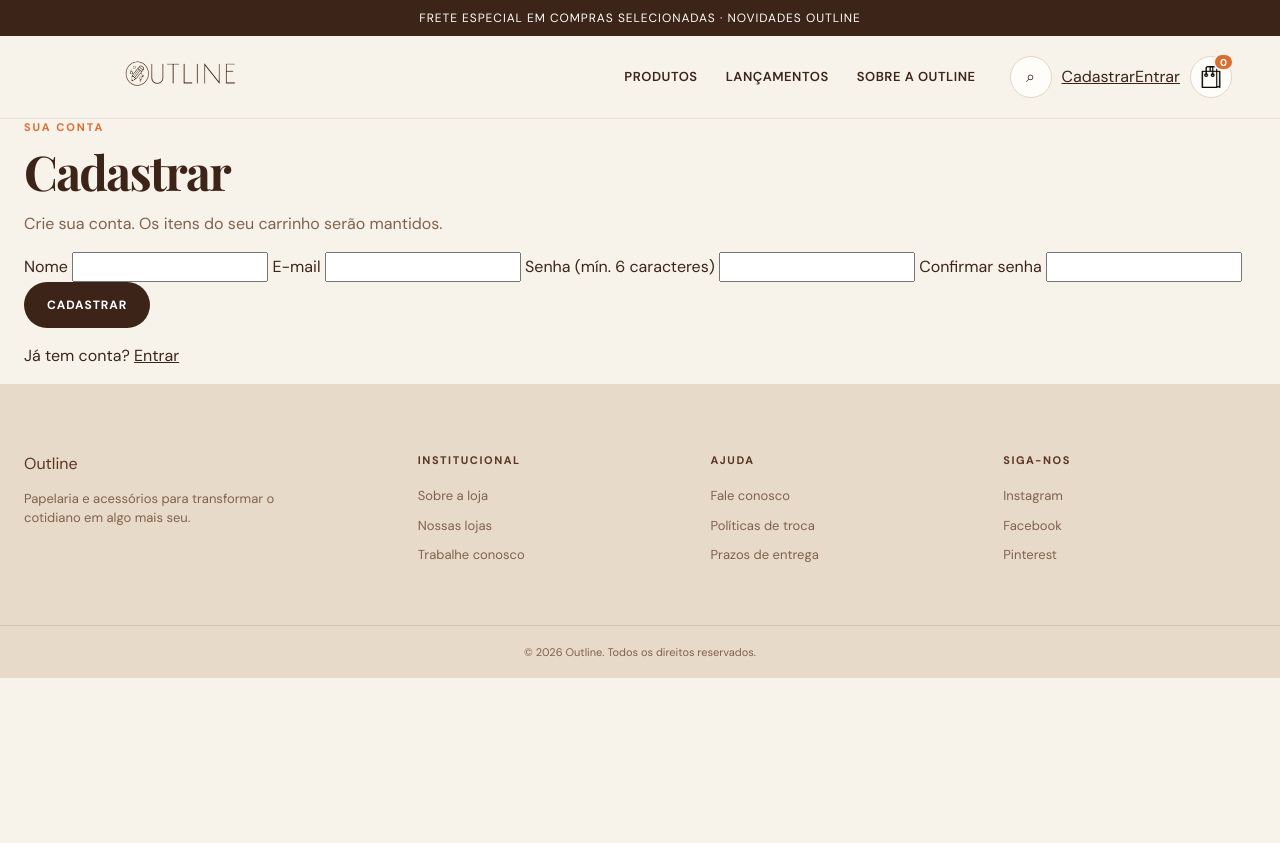
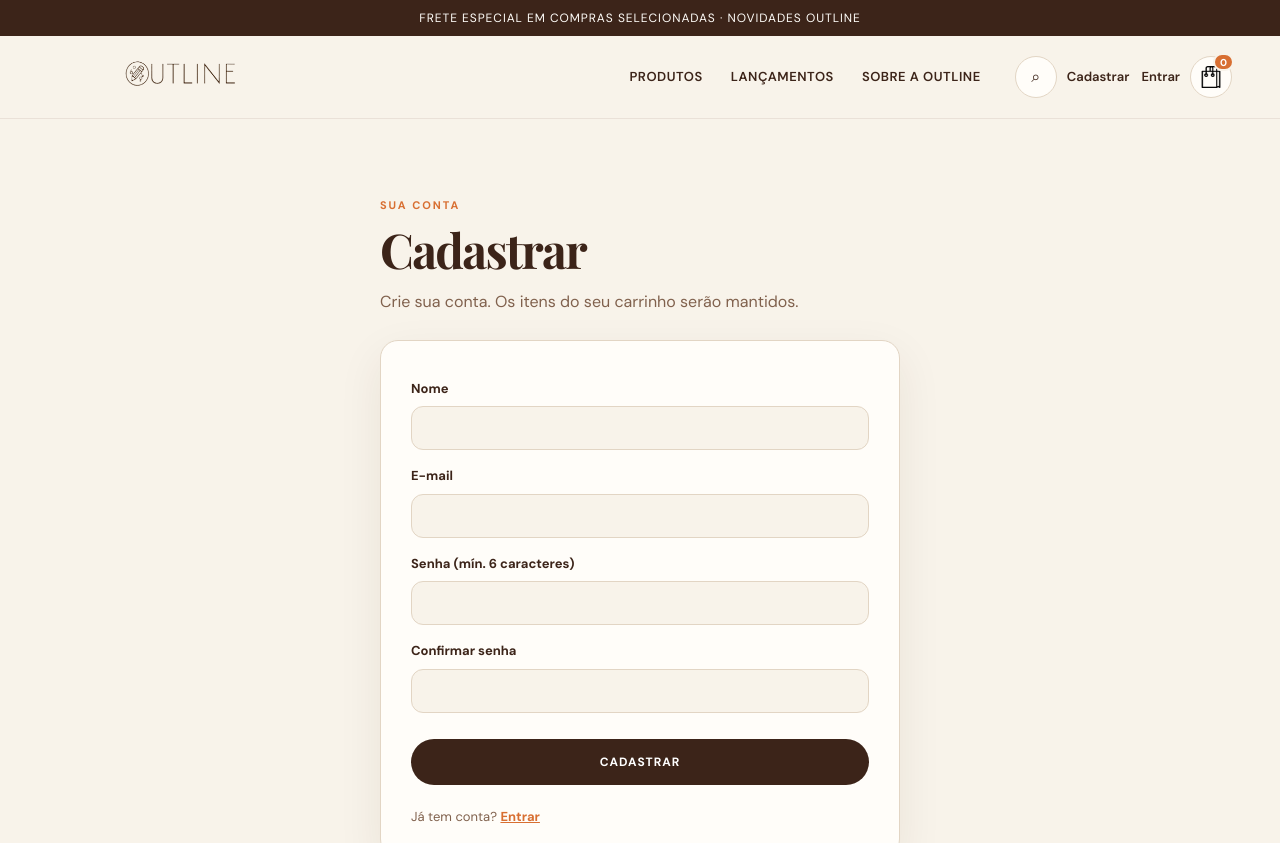
Before and after one commit to sophia-moura/projeto-outline, a plain HTML site: page cadastro.html in a window 1280 px wide. Shown: the top 843 px of the page. Before the commit the page ends 800 px from the top, so only its background shows below. Drawn offline with nearby package versions, Linux system fonts and the light colour scheme.

Commit message:
Add styles for account and authentication sections

```diff
--- a/style.css
+++ b/style.css
@@ -326,6 +326,28 @@ button { cursor: pointer; }
 #finalizar-compra:hover { background: var(--mustard); }
 .empty-cart { margin: 0; padding: 60px; border: 1px dashed var(--line); border-radius: var(--radius); text-align: center; color: var(--brown-soft); background: rgba(255,255,255,.35); }
 
+/* ===== CONTA (login / cadastro / cabeçalho) ===== */
+.account-area { display: flex; align-items: center; gap: 12px; font-size: 13px; }
+.account-area a { text-decoration: none; font-weight: 600; }
+.account-area a:hover { color: var(--orange); }
+#guest-actions, #user-actions { display: flex; align-items: center; gap: 12px; }
+#user-actions[hidden], #guest-actions[hidden] { display: none; }
+#logout-button { border: 1px solid var(--line); border-radius: 999px; background: var(--white); padding: 6px 14px; font-size: 12px; font-weight: 700; cursor: pointer; }
+#logout-button:hover { border-color: var(--mustard); }
+
+.auth-container { padding: 78px 0 90px; max-width: 520px; }
+.auth-form { display: flex; flex-direction: column; gap: 8px; margin-top: 26px; padding: 30px; background: var(--white); border: 1px solid var(--line); border-radius: var(--radius); box-shadow: var(--shadow); }
+.auth-form label { font-size: 13px; font-weight: 700; margin-top: 8px; }
+.auth-form input { height: 44px; padding: 0 14px; border: 1px solid var(--line); border-radius: 12px; font: inherit; background: var(--cream); }
+.auth-form input:focus { outline: 2px solid var(--mustard); border-color: transparent; }
+.auth-form .btn { margin-top: 18px; border: 0; cursor: pointer; }
+.auth-error { margin: 8px 0 0; color: #b3261e; font-size: 13px; font-weight: 600; }
+.auth-switch { margin: 14px 0 0; font-size: 13px; color: var(--brown-soft); }
+.auth-switch a { color: var(--orange); font-weight: 700; }
+
+.cart-summary p.cart-hint { display: block; margin: -4px 0 14px; padding: 10px 12px; border-radius: 10px; background: rgba(255,255,255,.1); font-size: 12px; line-height: 1.4; }
+.cart-summary p.cart-hint[hidden] { display: none; }
+
 /* ===== FOOTER ===== */
 .main-footer { background: #e8dac8; color: var(--brown); padding-top: 68px; }
 .footer-container { width: min(var(--container), calc(100% - 48px)); margin: auto; display: grid; grid-template-columns: 1.4fr 1fr 1fr 1fr; gap: 40px; padding-bottom: 50px; }
```
